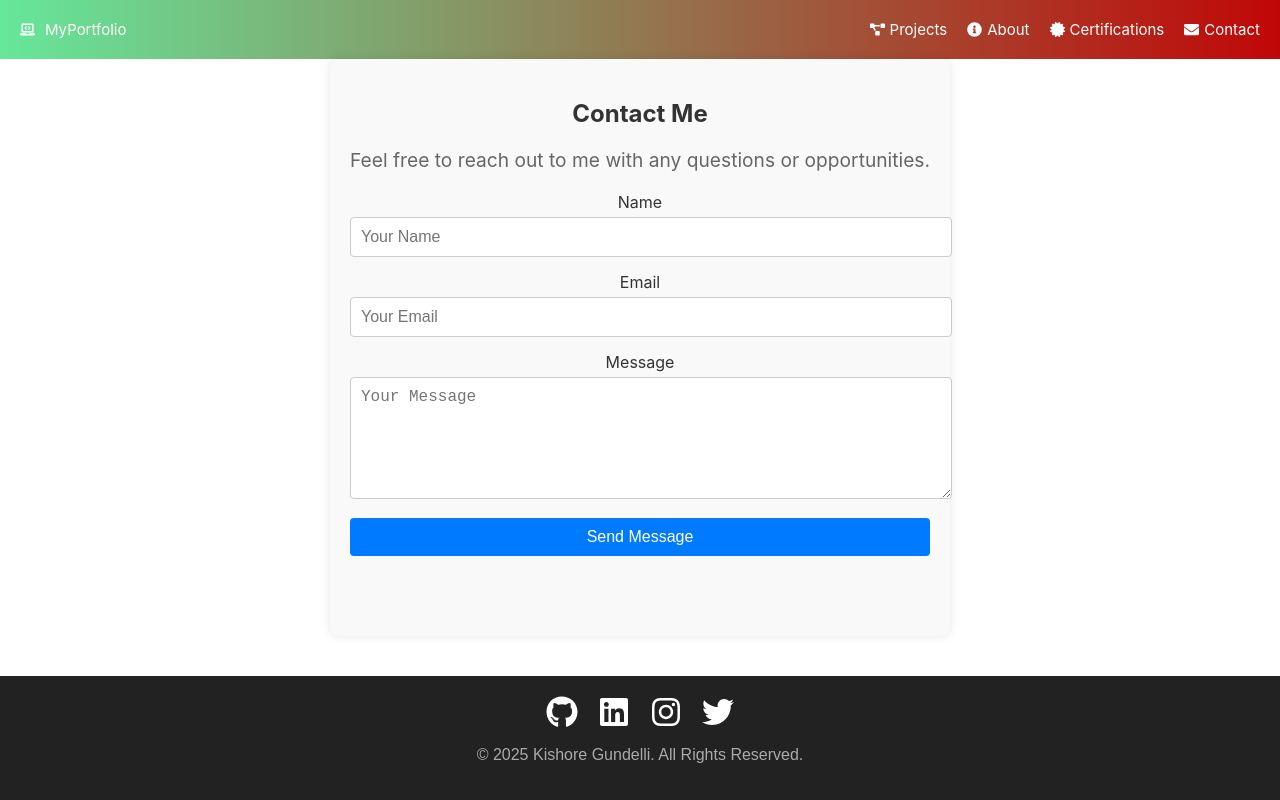
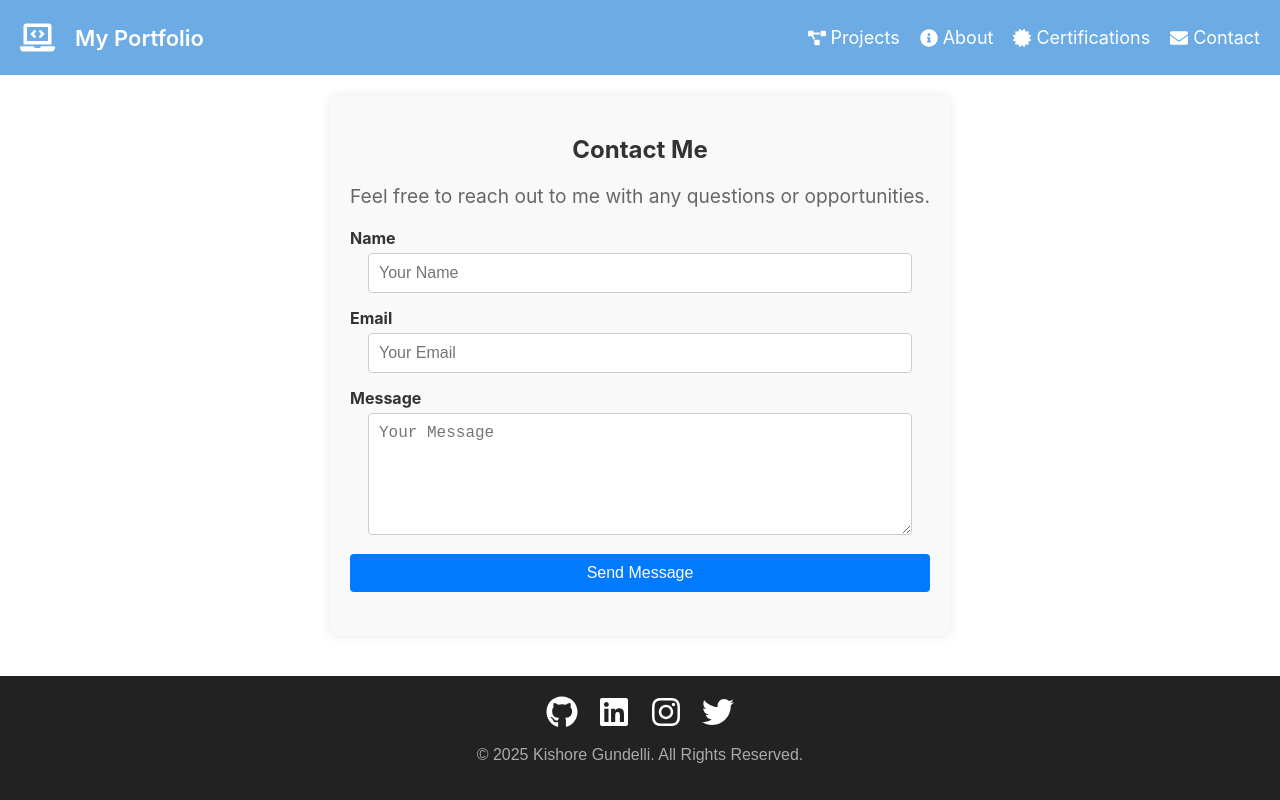
Before and after one commit to kishore771/tech-codes, a React (Create React App) app: page /contact in a window 1280 px wide. Built offline with nearby package versions, Linux system fonts and the light colour scheme.

Commit message:
changes made in navbar

```diff
--- a/src/components/Contact/index.css
+++ b/src/components/Contact/index.css
@@ -7,9 +7,10 @@
 
 .contact-container {
   flex: 1;
-  max-width: 600px;
+  max-width: 1000px;
   margin: 0 auto;
   padding: 20px;
+  margin-top: 20px;
   background-color: #f9f9f9;
   border-radius: 8px;
   box-shadow: 0 0 10px rgba(0, 0, 0, 0.1);
@@ -22,7 +23,6 @@
 }
 
 .contact-container p {
-  text-align: center;
   margin-bottom: 20px;
   color: #666;
 }
@@ -36,6 +36,7 @@
 .contact-form {
   display: flex;
   flex-direction: column;
+
 }
 
 .form-group {
@@ -46,11 +47,13 @@
   display: block;
   margin-bottom: 5px;
   color: #333;
+  font-weight: bold;
+  text-align: start;
 }
 
 .form-group input,
 .form-group textarea {
-  width: 100%;
+  width: 90%;
   padding: 10px;
   border: 1px solid #ccc;
   border-radius: 4px;
--- a/src/components/Footer/index.css
+++ b/src/components/Footer/index.css
@@ -8,8 +8,7 @@
   padding: 20px 0;
   text-align: center;
   font-family: 'Poppins', sans-serif;
-  z-index: 100;
-  height: 80%;
+  height: 100%;
 }
 
 .footer-content {
@@ -33,7 +32,7 @@
 
 .social-icon:hover {
   transform: scale(1.2); /* Scale up the icon */
-  color: #4caf50; /* Green color on hover */
+  color: #127c99; /* Green color on hover */
 }
 
 .footer-text {
--- a/src/components/Footer/index.js
+++ b/src/components/Footer/index.js
@@ -2,7 +2,7 @@ import { FaGithub, FaLinkedin, FaInstagram, FaTwitter } from "react-icons/fa"; /
 import "./index.css"
 const Footer = () => {
   return (
-    <footer className="footer-container">
+    <footer className="footer-container fixed-bottom">
       <div className="footer-content">
         <div className="social-icons">
           <a href="https://github.com/kishore771/new.git" target="_blank" rel="noopener noreferrer" className="social-icon">
--- a/src/components/Header/index.css
+++ b/src/components/Header/index.css
@@ -3,16 +3,23 @@
   justify-content: space-between;
   align-items: center;
   padding: 20px 20px;
-  font-size: 15px;
-  background-image: linear-gradient(to right, #33e079c0,#c00707 );
+  font-size: 18px;
+  background-color: rgb(108, 171, 227);
   color: #fff;
 }
 
 .logo-container {
   display: flex;
   align-items: center;
-  font-size: 15px;
+  font-size: 18px;
 }
+
+.logo-text {
+  margin-left: 10px;
+  font-weight: 600;
+  font-size: 22px;
+}
+
 
 .navbar-logo-link {
   display: flex;
@@ -23,6 +30,8 @@
 
 .logo-icon {
   margin-right: 10px;
+  width: 35px;
+  height: 35px;
 }
 
 .navbar-links {
--- a/src/components/Header/index.js
+++ b/src/components/Header/index.js
@@ -22,7 +22,7 @@ const Header = () => {
       <div className="logo-container">
         <Link to="/" className="navbar-logo-link">
           <FaLaptopCode className="logo-icon" />
-          <span className="logo-text">MyPortfolio</span>
+          <span className="logo-text">My Portfolio</span>
         </Link>
       </div>
 
--- a/src/components/Home/index.css
+++ b/src/components/Home/index.css
@@ -18,7 +18,7 @@
 .description {
   font-size: 1.2em;
   line-height: 1.6;
-  margin-bottom: 15px;
+  margin-bottom: 50px;
 }
 
 /* Profile Image */
@@ -29,8 +29,8 @@
 }
 
 .profile-image {
-  width: 200px;
-  height: 200px;
+  width: 240px;
+  height: 240px;
   border-radius: 50%;
   object-fit: cover;
 }
--- a/src/components/Home/index.js
+++ b/src/components/Home/index.js
@@ -12,7 +12,7 @@ const Home = () => {
        <h1 className='name-heading'>Hi! I'm Kishore gundelli</h1>
        <div>
       <div className="image-container">
-        <img src="https://i.postimg.cc/d0vKsY9n/1713697455180.jpg" alt="profile" className='profile-image'/>
+        <img src="https://i.postimg.cc/28GVV1dM/1713697455180-1.jpg" alt="profile" className='profile-image'/>
         </div>
         </div>
          <p className='description'>
--- a/src/components/MyCertifications/index.css
+++ b/src/components/MyCertifications/index.css
@@ -23,8 +23,8 @@
 
 .certifications-list {
   display: grid;
-  grid-template-columns: repeat(auto-fill, minmax(280px, 1fr));
-  gap: 30px 20px; /* Gap between cards */
+  grid-template-columns: repeat(auto-fill, minmax(300px, 2fr));
+  gap: 40px 50px; /* Gap between cards */
   justify-items: center;
 }
 
--- a/src/components/MyCertifications/index.js
+++ b/src/components/MyCertifications/index.js
@@ -40,9 +40,9 @@ const MyCertifications = () => {
   return (
     <div className="page-wrapper">
       <Header />
-      <main className="certifications-container">
+      <main className="certifications-container container">
         <h1 className="header-title">My Certifications</h1>
-        <div className="certifications-list">
+        <div className="certifications-list col col-md-4 col-sm-6 col-xs-12 col-lg-3 col-xl-3">
           {certifications.map((certification) => (
             <div key={certification.id} className="certification-card">
               <h3 className="card-title">{certification.name}</h3>
--- a/src/components/Project/index.css
+++ b/src/components/Project/index.css
@@ -21,7 +21,7 @@
   .project-grid {
     display: grid;
     grid-template-columns: repeat(auto-fill, minmax(280px, 1fr));
-    gap: 20px;
+    gap: 100px;
   }
 
   .project-card {
@@ -31,12 +31,13 @@
     overflow: hidden;
     display: flex;
     flex-direction: column;
-    width: 100%;
+    width: 120%;
+    animation: fadeInDown 0.5s ease-in-out;
   }
 
   .project-image {
     width: 100%;
-    height: 300px;
+    height: 350px;
     background-size: cover;
     background-position: center;
   }
```
